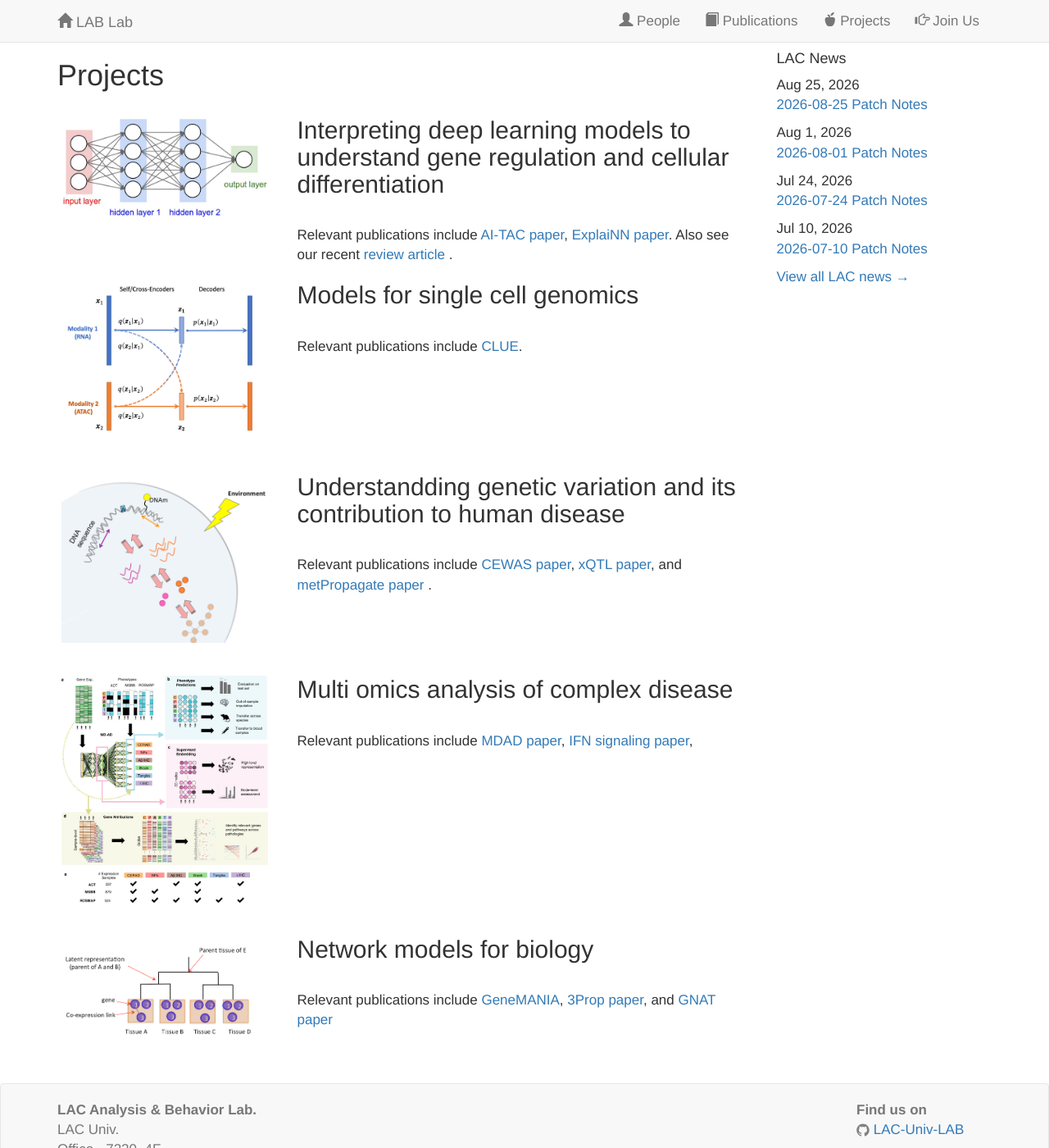
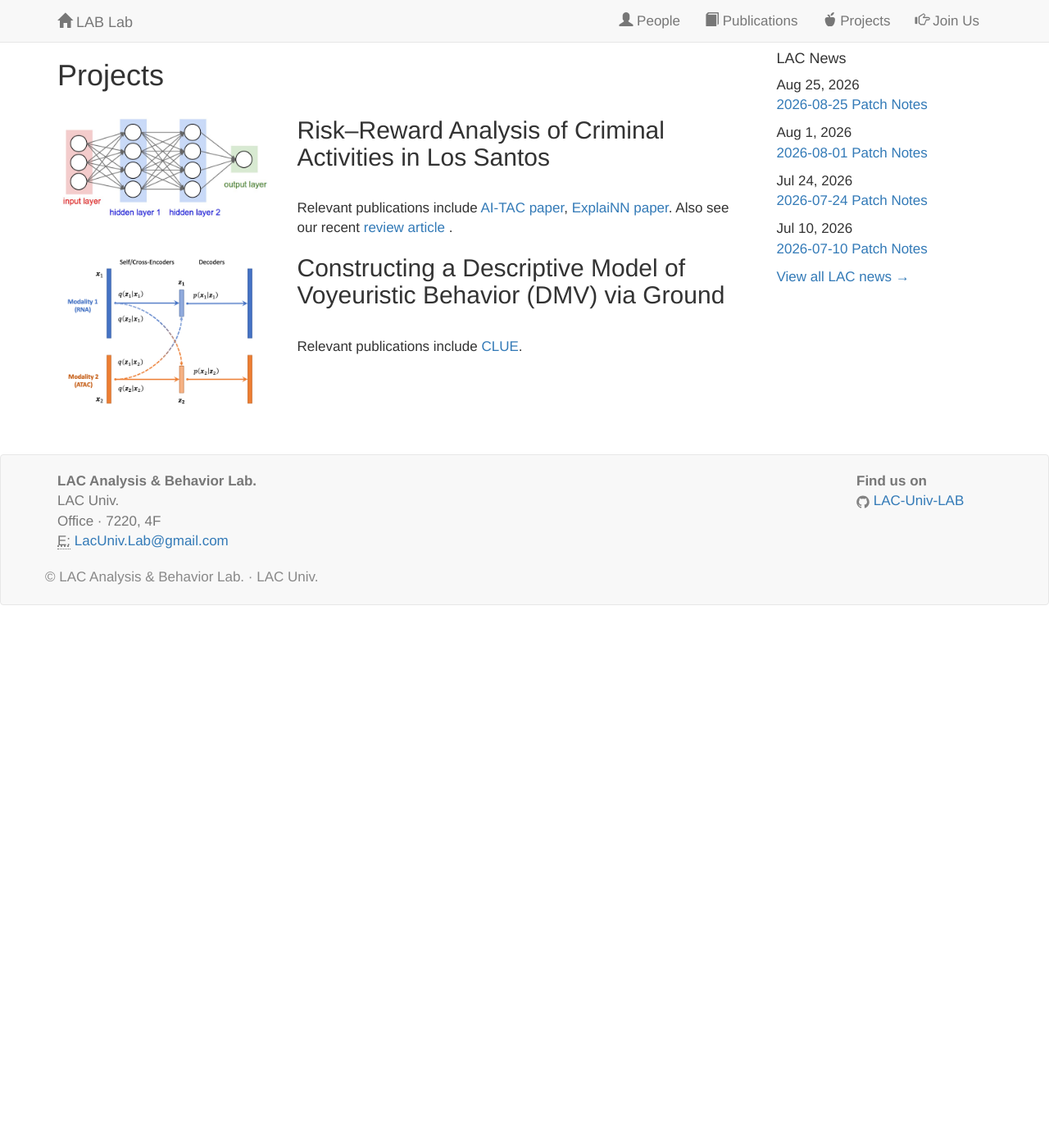
Before and after one commit to LAC-Univ-LAB/LAC-Univ-LAB.github.io, a Jekyll site: the page built from projects.html, in a window 1280 px wide and 1400 px high. Shown: the whole window at 82% size. Built offline with Jekyll 4.4.1, drawn with Linux system fonts in a browser that asks for light colours; nearby versions of some CDN libraries; a style sheet for code colours, icons or effects is not loaded.

Commit message:
Update projects.html

```diff
--- a/projects.html
+++ b/projects.html
@@ -8,7 +8,7 @@ layout: page
         <img class="img-responsive" alt="Project 1 illustration" src="../images/projectDL.png"/ Align="Left">
     </div>
     <div class="col-md-8">
-        <h2 class="heading">Interpreting deep learning models to understand gene regulation and cellular differentiation</h2>
+        <h2 class="heading">Risk–Reward Analysis of Criminal Activities in Los Santos</h2>
         <div class="content">
             <br>
             Relevant publications include <a href="https://www.pnas.org/doi/10.1073/pnas.2011795117">AI-TAC paper</a>,
@@ -23,7 +23,7 @@ layout: page
         <img class="img-responsive" alt="Project 1 illustration" src="../images/CLUE2.png"/ Align="Left">
     </div>
     <div class="col-md-8">
-        <h2 class="heading">Models for single cell genomics </h2>
+        <h2 class="heading">Constructing a Descriptive Model of Voyeuristic Behavior (DMV) via Ground</h2>
         <div class="content">
         <br>
               Relevant publications include <a href="https://xinmingtu.cn/assets/pdf/clue_paper.pdf">CLUE</a>.
@@ -31,7 +31,7 @@ layout: page
     </div>
 </div>
 
-<div class="section row">
+<!--<div class="section row">
     <div class="image col-md-4">
         <img class="img-responsive" alt="Project 2 illustration" src="../images/project1.png"/>
     </div>
@@ -69,4 +69,4 @@ layout: page
             <a href="https://www.ncbi.nlm.nih.gov/pmc/articles/PMC3532359/">3Prop paper</a>, and <a href="https://pubmed.ncbi.nlm.nih.gov/25970446/">GNAT paper</a>
         </div>
     </div>
-</div>
+</div>-->
```
